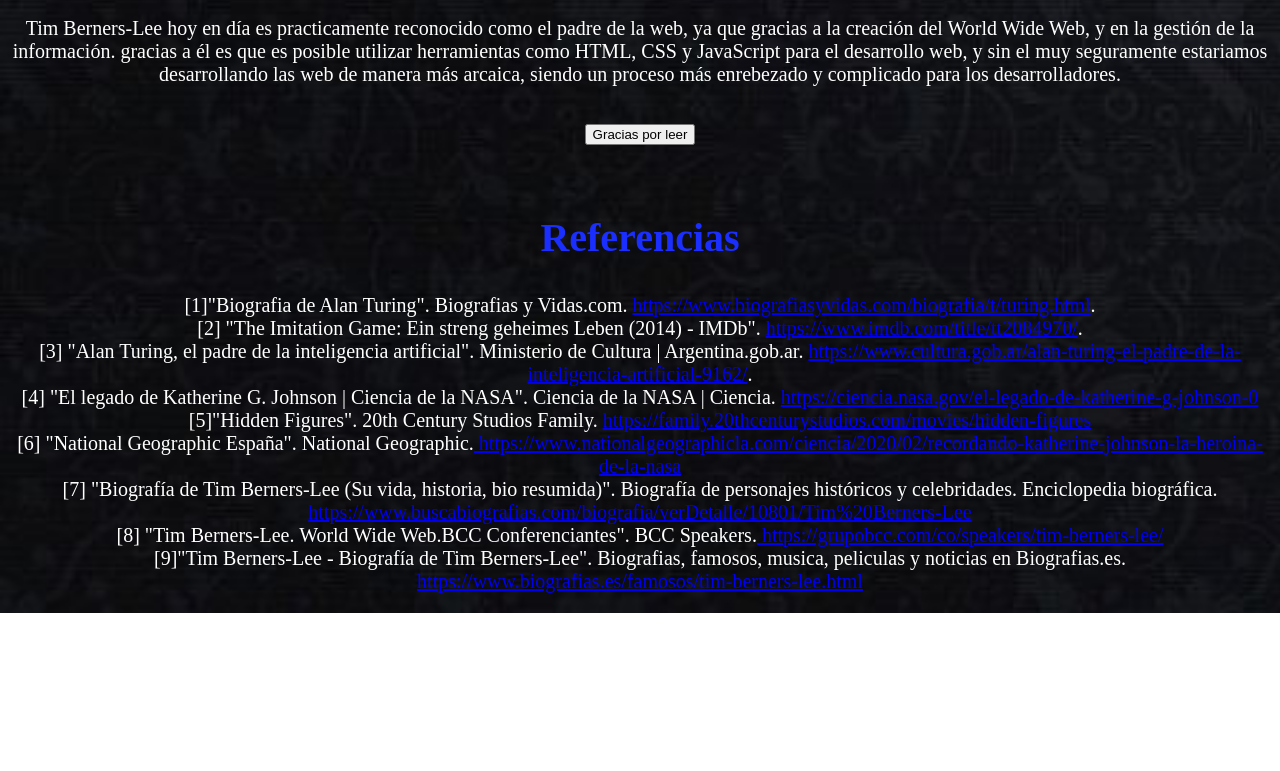
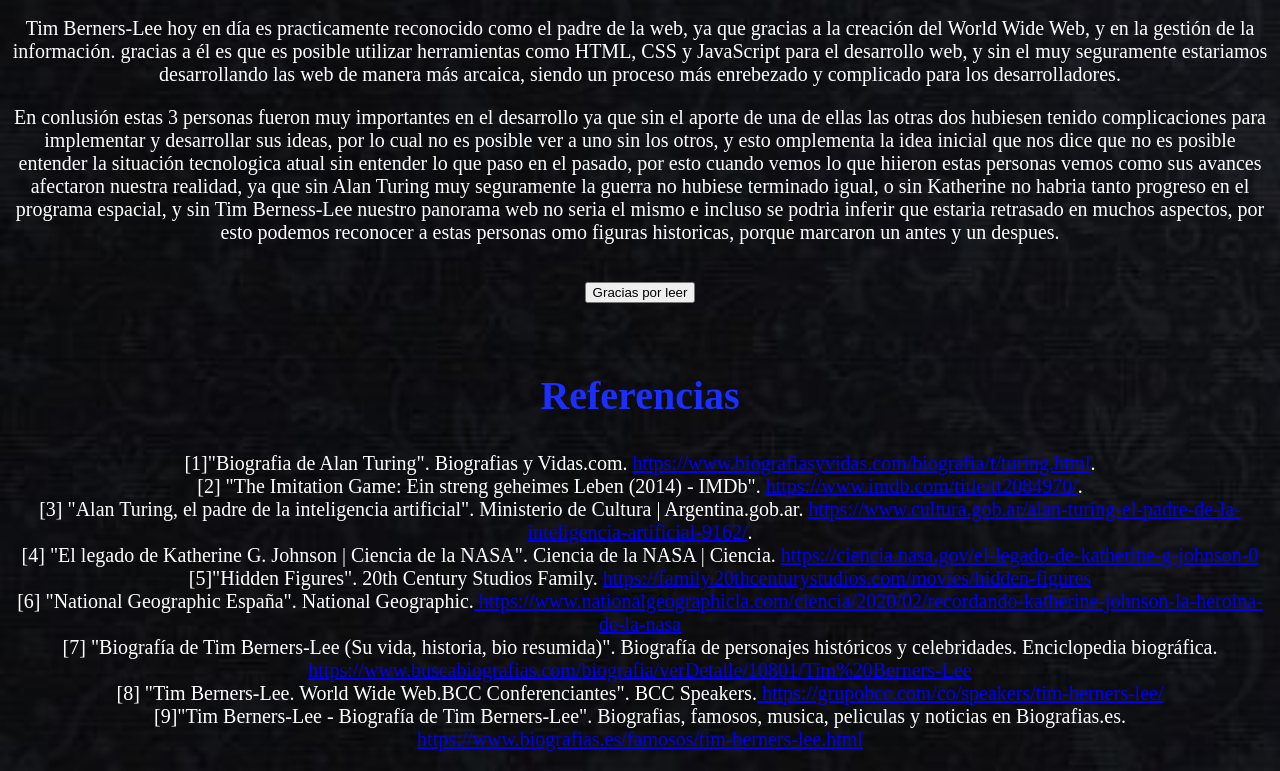
Before and after one commit to SebastianPica/Comentario-de-ingenieria, a plain HTML site: page index.html in a window 1280 px wide. Shown: the part 2265-3036 px from the top of the page. Before the commit the page ends 2878 px from the top, so only its background shows below. Drawn offline with Linux system fonts and the light colour scheme.

Commit message:
Update index.html

```diff
--- a/index.html
+++ b/index.html
@@ -46,6 +46,7 @@
 <p>Por su lado Alan Turing gracias a su investigación en el area de la comunicación y algoritmos fue posible que desarrollara el primer modelo de computador, siendo capaz de decifrar el odigo de la maquina Enigma, y en mi opinion hubiese podido lograr un mayor progreso en sus areas de investigación si no fuese por las ideas de su epoca en las cuales la homosexualidad se trataba como una enfermedad mental, y con la medica´ción que afeto su erebro y no le permitio estar en plenas condiciones durante sus ultimos años. </p>
 <p>Por otro lado Katherine G. Johnson tambien enfrento los problemas culturales de su epoca, enfrentando el racismo y el sexismo de su epoca, ya que a pesar de toda esta situación fue capaz de demostrar su conocimiento y sus capacidades para resolver problemas matematicos, gracias a esto muchos programas espaciales fueron posibles por su precisión en sus calculos, ya que gracias a estos se previnieron muchos acidentes que hubiesen podido pasar si se tenia una menor precisión</p>
 <p>Tim Berners-Lee hoy en día es practicamente reconocido como el padre de la web, ya que gracias a la creación del World Wide Web, y en la gestión de la información. gracias a él es que es posible utilizar herramientas como HTML, CSS y JavaScript para el desarrollo web, y sin el muy seguramente estariamos desarrollando las web de manera más arcaica, siendo un proceso más enrebezado y complicado para los desarrolladores. </p>
+<p>En conlusión estas 3 personas fueron muy importantes en el desarrollo ya que sin el aporte de una de ellas las otras dos hubiesen tenido complicaciones para implementar y desarrollar sus ideas, por lo cual no es posible ver a uno sin los otros, y esto omplementa la idea inicial que nos dice que no es posible entender la situación tecnologica atual sin entender lo que paso en el pasado, por esto cuando vemos lo que hiieron estas personas vemos como sus avances afectaron nuestra realidad, ya que sin Alan Turing muy seguramente la guerra no hubiese terminado igual, o sin Katherine no habria tanto progreso en el programa espacial, y sin Tim Berness-Lee nuestro panorama web no seria el mismo e incluso se podria inferir que estaria retrasado en muchos aspectos, por esto podemos reconocer a estas personas omo figuras historicas, porque marcaron un antes y un despues.</p>
 
 <br>
 <center>
```
